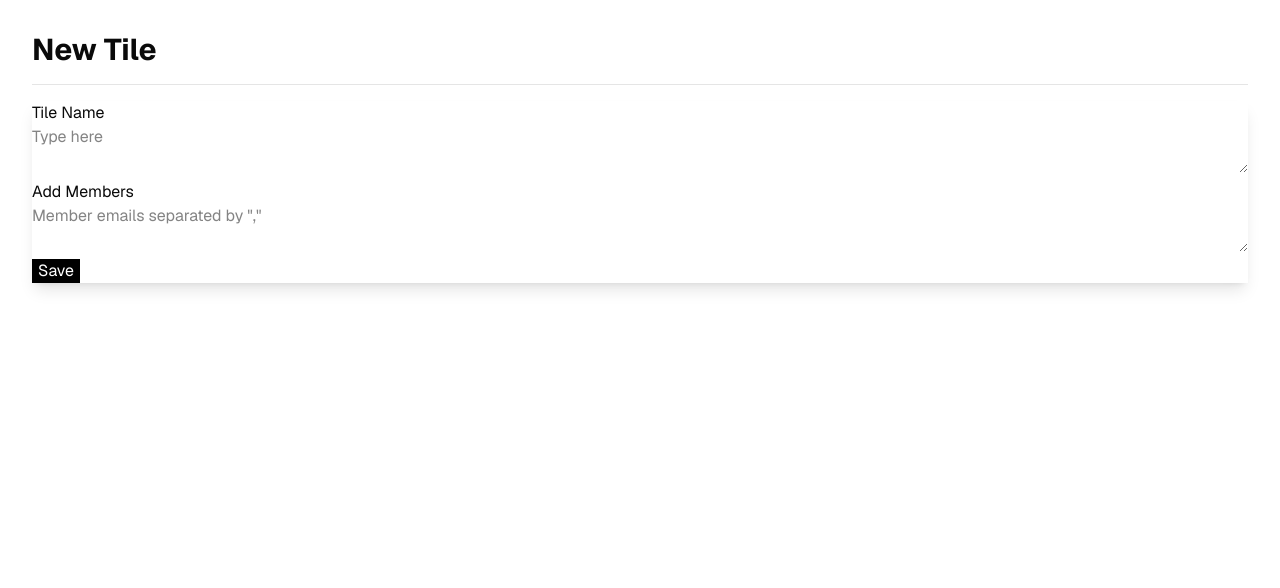
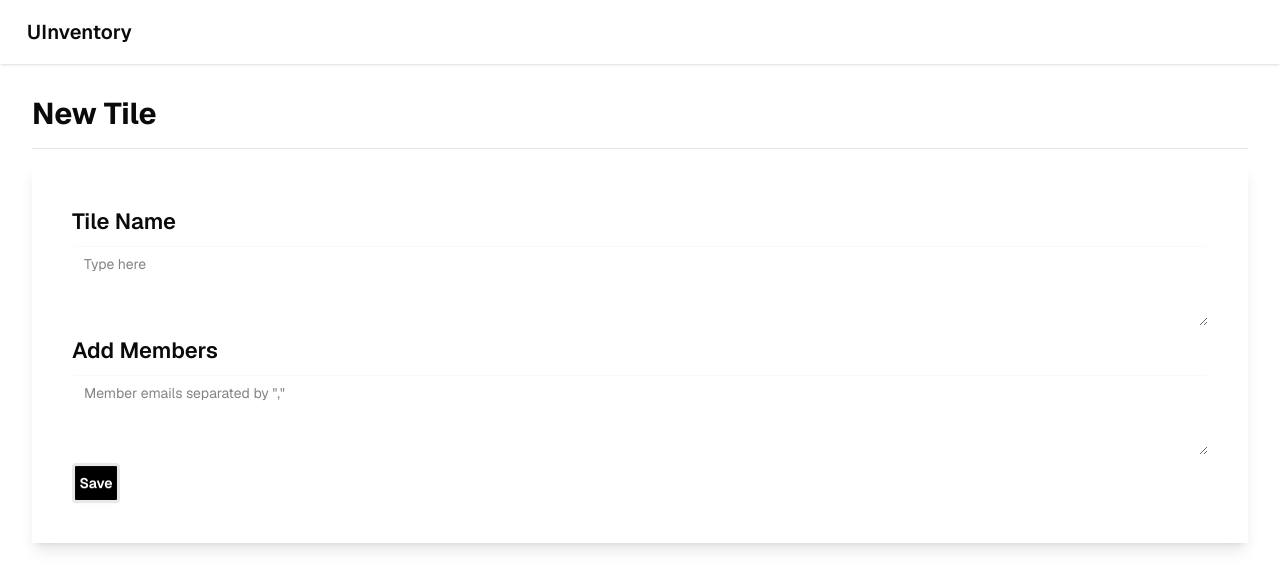
Before and after one commit to 320-Group-Project/inventory-app, a Next.js app in the folder with-supabase-app/: page /dashboard/new-tile in a window 1280 px wide. Shown: the top 588 px of the page. Built offline with nearby package versions, Linux system fonts and the light colour scheme.

Commit message:
registered daisyui plugin. made navbar with button(no link) and added to new tile page

```diff
--- a/with-supabase-app/app/dashboard/new-tile/page.tsx
+++ b/with-supabase-app/app/dashboard/new-tile/page.tsx
@@ -1,6 +1,8 @@
+import Navbar from "@/components/ui/navbar"
 export default function Page() {
     return (
-        <><div className="flex flex-col items-left justify-center gap-4 p-8">
+        <><Navbar />
+        <div className="flex flex-col items-left justify-center gap-4 p-8">
             <h1 className="text-3xl font-bold">New Tile</h1>
             <line className="border-t" />
             <div className="card-xl bg-base-100 w-full shadow-lg">
--- a/with-supabase-app/app/globals.css
+++ b/with-supabase-app/app/globals.css
@@ -1,4 +1,6 @@
 @import 'tailwindcss';
+
+@plugin 'daisyui';
 
 @plugin 'tailwindcss-animate';
 
--- a/with-supabase-app/components/ui/navbar.tsx
+++ b/with-supabase-app/components/ui/navbar.tsx
@@ -1,3 +1,10 @@
-<div className="navbar bg-base-100 shadow-sm">
-  <a className="btn btn-ghost text-xl">UInventory</a>
-</div>
+"use client"
+const Navbar = () => {
+  return (
+    <div className="navbar bg-base-100 shadow-sm">
+      <a className="btn btn-ghost text-xl">UInventory</a>
+    </div>
+  )
+}
+
+export default Navbar
```
